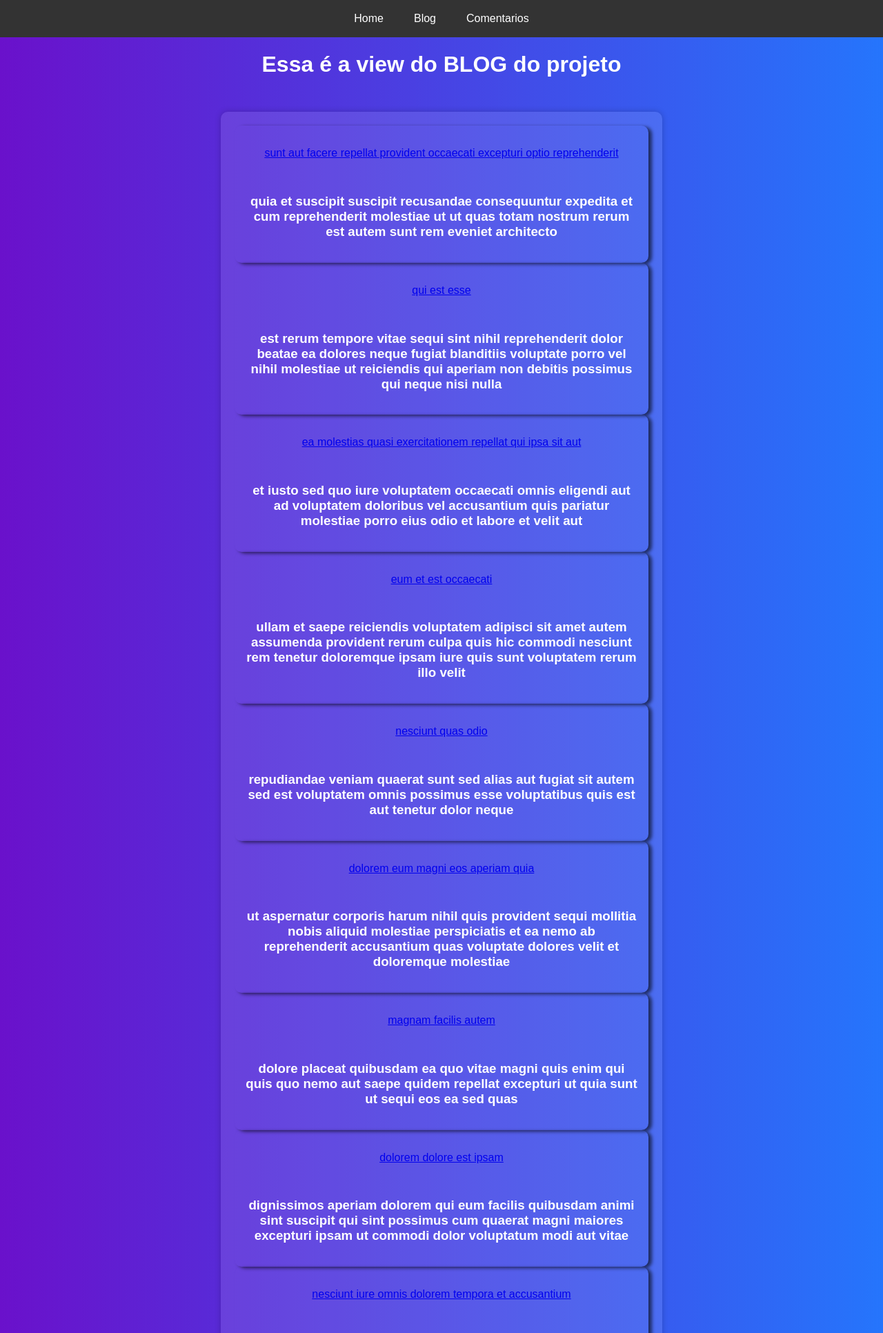
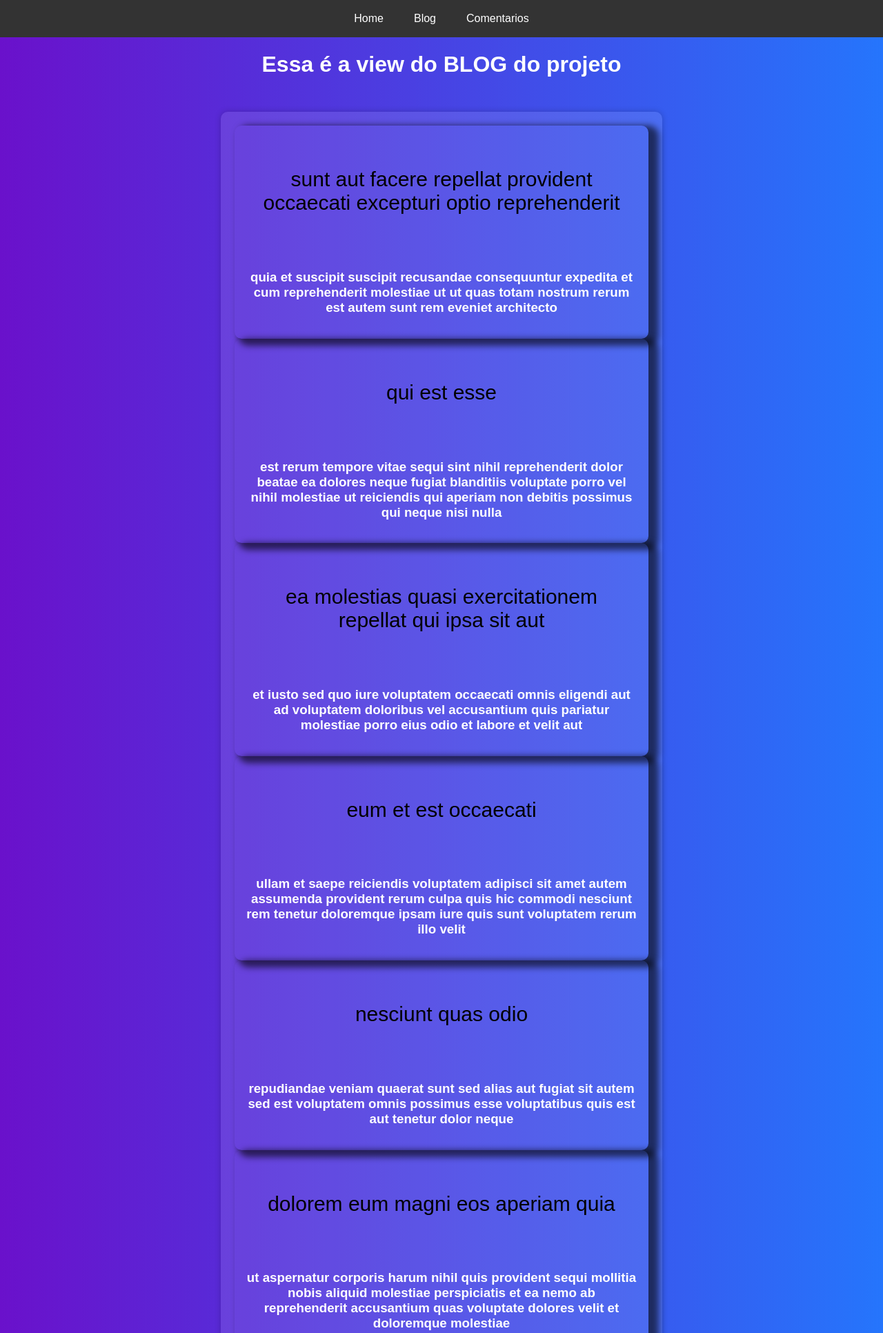
Before and after one commit to jamilzzabottoneto/djangoBasico, a Django app: page /blog/ in a window 1280 px wide. Shown: the top 1932 px of the page at 69% size. Run offline with Django 5.2, Linux system fonts and the light colour scheme.

Commit message:
configuração do html para exibir um post + configurar excessao page not found

```diff
--- a/djangoBasico/apps/blog/urls.py
+++ b/djangoBasico/apps/blog/urls.py
@@ -4,7 +4,8 @@ from . import views
 app_name = 'blog'
 
 urlpatterns = [
+    #path('post/', views.index, name='home'),
     path('', views.index, name='home'),
-    path('post/<int:id>', views.post, name='post'),
+    path('post/<int:post_id>/', views.post, name='post'),
     path('comentarios/', views.coments, name='coments')
 ]
--- a/djangoBasico/apps/blog/views.py
+++ b/djangoBasico/apps/blog/views.py
@@ -1,6 +1,7 @@
+from django.http import HttpRequest, Http404
 from django.shortcuts import render
 from djangoBasico.data import posts
-
+from typing import Any
 
 # Create your views here.
 def index(request):
@@ -18,8 +19,19 @@ def coments(request):
         }
     return render(request, 'blog/comentarios.html', context)
 
-def post(request, id):
+def post(request: HttpRequest, post_id: int):
+    found_post: dict[str, Any] | None = None
+
+    for post in posts:
+        if post['id'] == post_id:
+            found_post = post
+            break
+
+        if found_post is None:
+            raise Http404("Post não existe")
+
     context = {
-        'posts': posts,
+        'post': found_post,
+        'title': found_post['title'],
     }
-    return render(request, 'blog/index.html', context)
+    return render(request, 'blog/post.html', context)
--- a/djangoBasico/static/style.css
+++ b/djangoBasico/static/style.css
@@ -48,11 +48,11 @@ body {
     display: grid;
     gap: 15px;
     padding: 15px;
-    box-shadow: 5px 2px 5px rgba(0, 0, 0, 0.6);
+    box-shadow: 10px 5px 10px 5px rgba(0, 0, 0, 0.6);
     border-radius: 10px;
 }
 @media (min-width: 600px) {
-    .article__post{
+    .article__post:not(:has(.single-post)){
         grid-template-columns: repeat(auto-fill, minmax(32rem, 1fr));
     }
 }
@@ -60,3 +60,14 @@ body {
 }
 .post__body{
 }
+.link_post a, p {
+    text-decoration: none;
+    color: black;
+    font-size: 30px;
+    padding: 8px 12px;
+    display: block;
+}
+.link_post a:hover {
+    background-color: #555;
+    border-radius: 5px;
+}
--- a/djangoBasico/templates/base/postBlock/postBlock.html
+++ b/djangoBasico/templates/base/postBlock/postBlock.html
@@ -1,6 +1,6 @@
 <article class="article__post">
   <header class="post__tittle">
-    <p>
+    <p class="link_post" >
       <a href="{% url 'blog:post' post.id %}">
         {{post.title}}
       </a>
```
Also changed, not shown: djangoBasico/apps/blog/templates/blog/post.html (added, +14 -0 lines).
